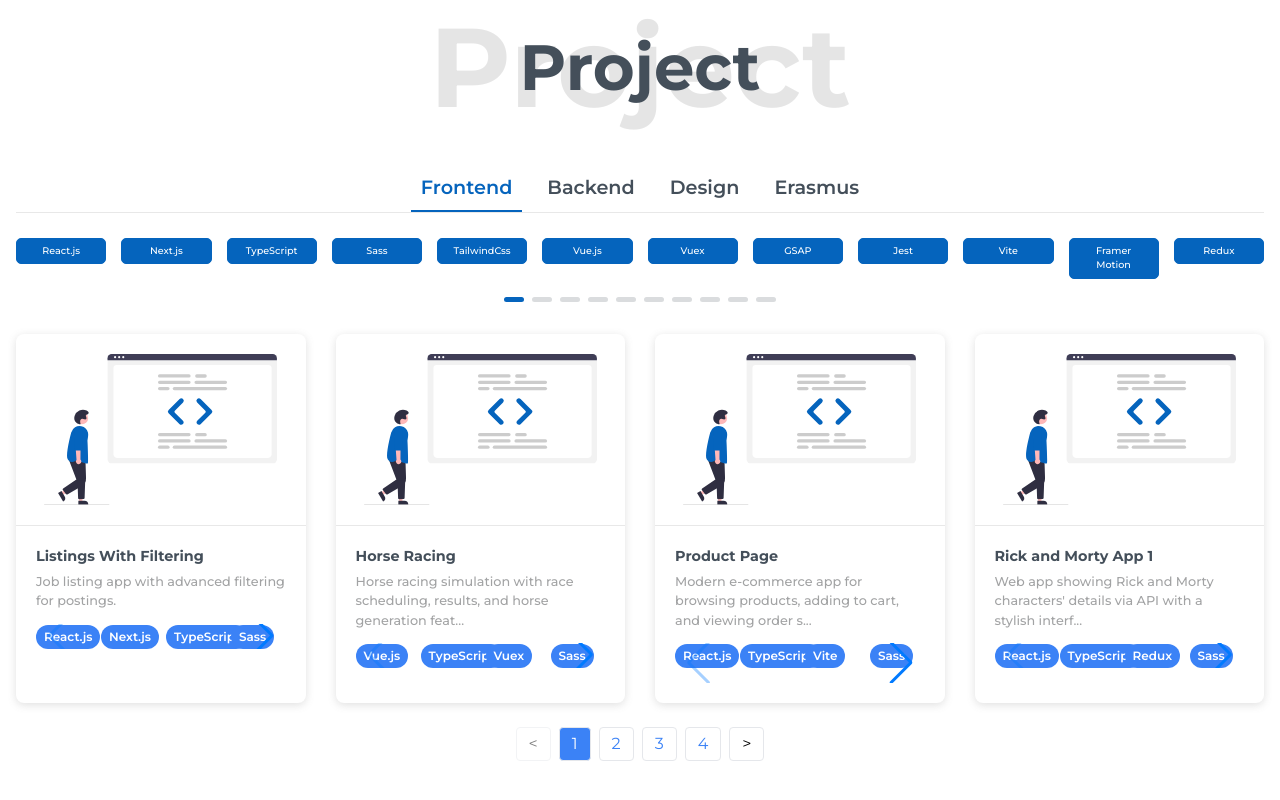
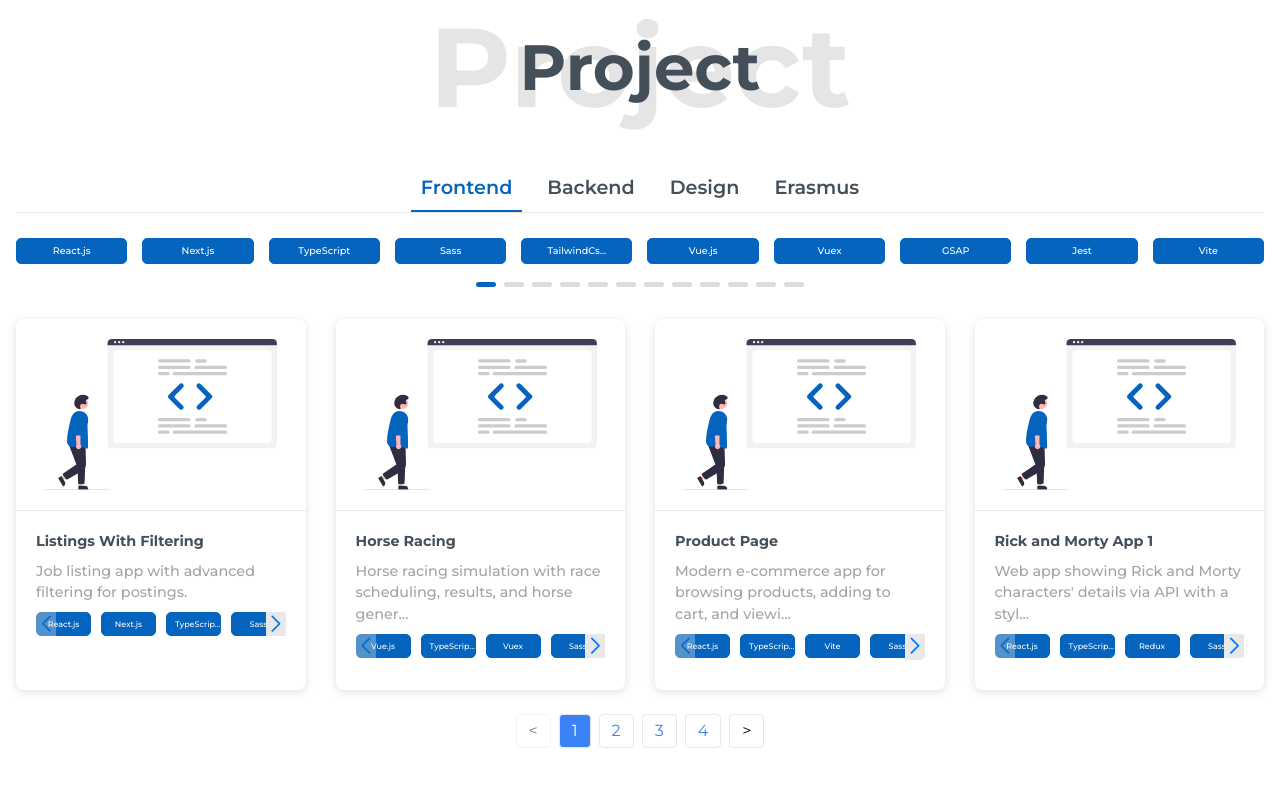
Before and after one commit to mehmetbacik/mehmetbacik.com, a Next.js app: page / in a window 1280 px wide. Shown: the part 5307-6107 px from the top of the page. Built offline with nearby package versions, Linux system fonts and the light colour scheme.

Commit message:
Update
Updated for Project component.

```diff
--- a/src/app/project/Project.tsx
+++ b/src/app/project/Project.tsx
@@ -94,7 +94,7 @@ const Project: React.FC<ProjectProps> = ({ id }) => {
                   slidesPerView: 5,
                 },
                 "@1.50": {
-                  slidesPerView: 12,
+                  slidesPerView: 10,
                 },
               }}
               freeMode={true}
@@ -109,9 +109,10 @@ const Project: React.FC<ProjectProps> = ({ id }) => {
                         ? styles.active
                         : styles.inactive
                     }`}
+                    title={tag}
                     onClick={() => handleTagFilter(tag)}
                   >
-                    {tag}
+                    {tag.length > 10 ? `${tag.slice(0, 10)}...` : tag}
                   </button>
                 </SwiperSlide>
               ))}
@@ -137,13 +138,23 @@ const Project: React.FC<ProjectProps> = ({ id }) => {
                   />
                 </div>
                 <div className={styles.project_card_item_content}>
-                  <h3 className={styles.project_card_title}>{project.title}</h3>
-                  <p className={styles.project_card_decription}>
-                    {project.description.length > 80
-                      ? `${project.description.slice(0, 80)}...`
+                  <h3
+                    className={styles.project_card_title}
+                    title={project.title}
+                  >
+                    {project.title.length > 35
+                      ? `${project.title.slice(0, 35)}...`
+                      : project.title}
+                  </h3>
+                  <p
+                    className={styles.project_card_decription}
+                    title={project.description}
+                  >
+                    {project.description.length > 70
+                      ? `${project.description.slice(0, 70)}...`
                       : project.description}
                   </p>
-                  <div className="mt-2">
+                  <div className={styles.project_card_tags}>
                     <Swiper
                       slidesPerView={1}
                       spaceBetween={10}
@@ -161,13 +172,16 @@ const Project: React.FC<ProjectProps> = ({ id }) => {
                       freeMode={true}
                       modules={[Navigation]}
                       navigation={true}
-                      className="mySwiper"
+                      className="cardTagsSwiper"
                     >
                       {project.tags.map((tag) => (
                         <SwiperSlide key={tag}>
-                          <span className="inline-block px-2 py-1 mr-2 text-xs font-semibold text-white bg-blue-500 rounded-full">
-                            {tag}
-                          </span>
+                          <div
+                            className={styles.project_card_tags_title}
+                            title={tag}
+                          >
+                            {tag.length > 9 ? `${tag.slice(0, 9)}...` : tag}
+                          </div>
                         </SwiperSlide>
                       ))}
                     </Swiper>
--- a/src/app/project/styles/Project.module.scss
+++ b/src/app/project/styles/Project.module.scss
@@ -105,7 +105,7 @@
                 .project_card_item_content {
                     display: flex;
                     flex-direction: column;
-                    gap: 5px;
+                    gap: 8px;
                     padding: 20px;
                     .project_card_title {
                         color: $slate-blue;
@@ -114,8 +114,21 @@
                     }
                     .project_card_decription {
                         color: $gray;
-                        font-size: 0.8rem;
+                        font-size: 0.9rem;
                         font-weight: 500;
+                    }
+                    .project_card_tags {
+                        .project_card_tags_title {
+                            padding: 5px 8px;
+                            border: solid 1px $bright-blue;
+                            background-color: $bright-blue;
+                            color: $white;
+                            border-radius: 5px;
+                            font-size: 0.5rem;
+                            font-weight: 500;
+                            text-align: center;
+                            width: 100%;
+                        }
                     }
                 }
             }
--- a/src/data/projectData.ts
+++ b/src/data/projectData.ts
@@ -316,7 +316,7 @@ export const projectsData: ProjectsData = {
   erasmus: [
     {
       id: "1",
-      title: "ESR-European School Radio",
+      title: "European School Radio",
       url: "https://europeanschoolradio.blogspot.com/",
       description:
         "Comenius - Education and Culture Lifelong Learning Programme",
@@ -335,7 +335,7 @@ export const projectsData: ProjectsData = {
     },
     {
       id: "2",
-      title: "PEMCEAE - Promoting English as Means of Communication in European Adult Education",
+      title: "Promoting English as Means of Communication in European Adult Education",
       url: "https://pemceae.blogspot.com/",
       description:
         "Grundtvig - Education and Culture DG Lifelong Learning Programme",
@@ -349,10 +349,10 @@ export const projectsData: ProjectsData = {
     },
     {
       id: "3",
-      title: "GOAL - Growing Outdoor Agrotourism Learning",
+      title: "Growing Outdoor Agrotourism Learning",
       url: "https://tbssgoal.blogspot.com/",
       description:
-        "Erasmus+ Project",
+        "Erasmus+ - Education and Culture Lifelong Learning Programme",
       image: "/project/erasmus.svg",
       tags: [
         "Spain",
--- a/src/styles/swiper.scss
+++ b/src/styles/swiper.scss
@@ -23,4 +23,26 @@
             }
         }
     }
+    .cardTagsSwiper {
+        .swiper-button-prev,
+        .swiper-button-next {
+            background-color: $very-light-gray;
+            width: 20px;
+            height: 28px;
+            top: 20px;
+            padding: 5px;
+            &::after {
+                font-size: 1rem;
+                font-weight: bold;
+            }
+        }
+        .swiper-button-prev {
+            left: 0;
+            border-radius: 5px 0px 0px 5px;
+        }
+        .swiper-button-next {
+            right: 0;
+            border-radius: 0px 5px 5px 0px;
+        }
+    }
 }
```
